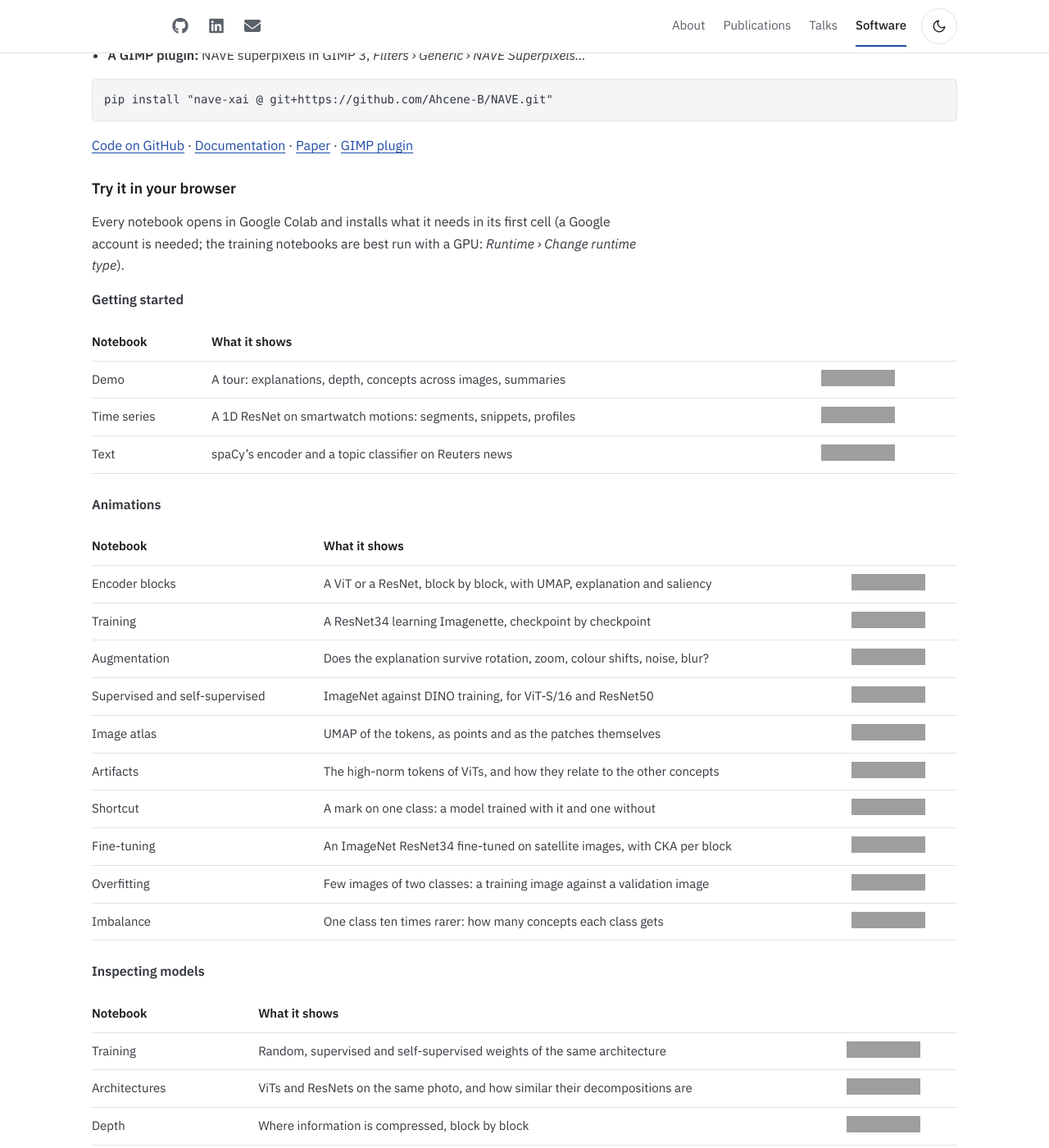
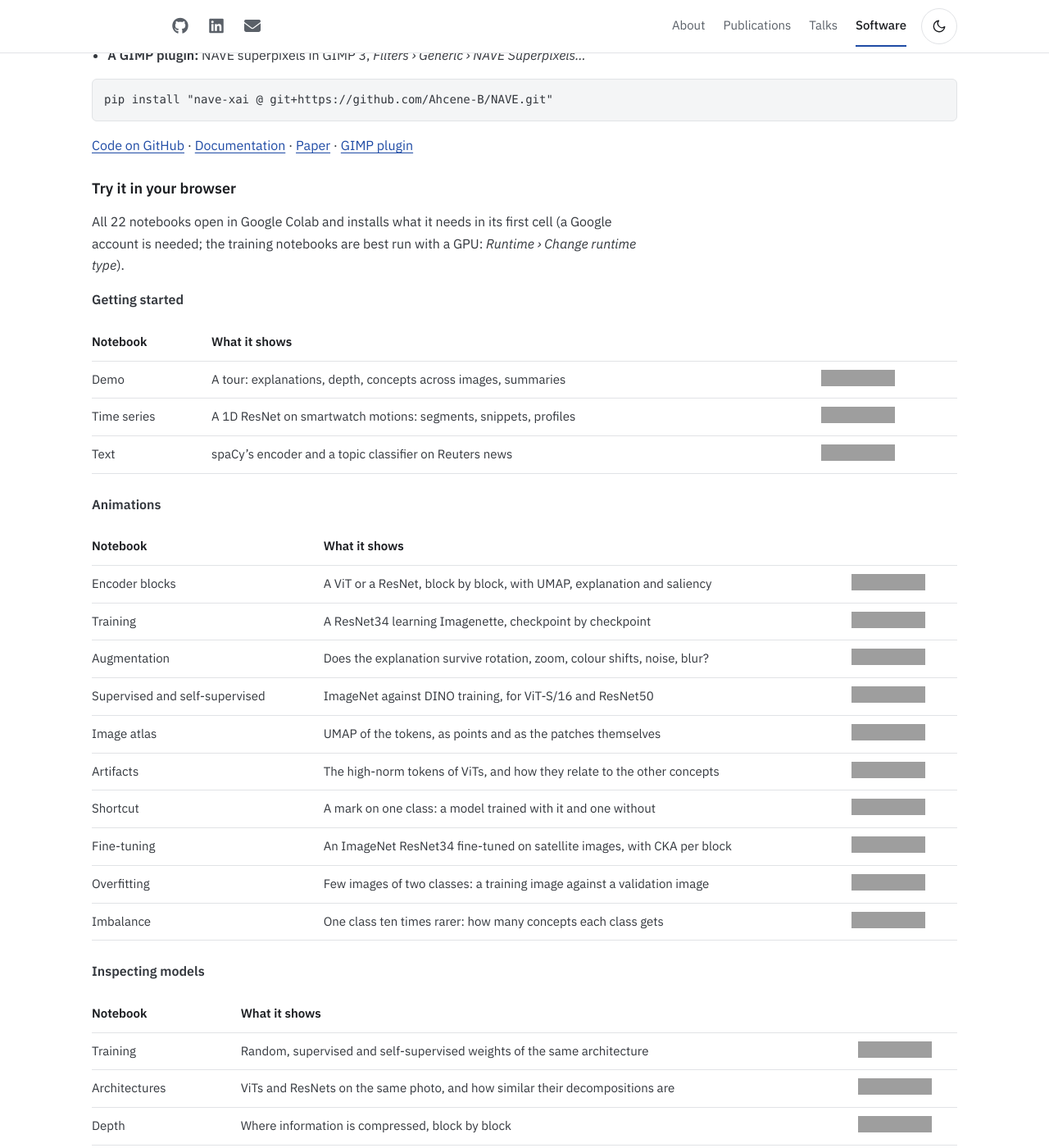
Before and after one commit to Ahcene-B/ahcene-b.github.io, a Jekyll site: the page built from _pages/software/nave-xai.md, in a window 1280 px wide and 1400 px high, scrolled down 1012 px. Shown: the whole window at 82% size. Built offline with Jekyll 4.4.1, drawn with Linux system fonts in a browser that asks for light colours; a style sheet for code colours, icons or effects is not loaded; some of the changed text lies outside the part shown; grey boxes are pictures that could not be loaded.

Commit message:
nave-xai: the causality notebook in the notebook table

```diff
--- a/_pages/software/nave-xai.md
+++ b/_pages/software/nave-xai.md
@@ -39,7 +39,7 @@ pip install "nave-xai @ git+https://github.com/Ahcene-B/NAVE.git"
 
 ### Try it in your browser
 
-Every notebook opens in Google Colab and installs what it needs in its first cell (a Google account is needed; the
+All 22 notebooks open in Google Colab and installs what it needs in its first cell (a Google account is needed; the
 training notebooks are best run with a GPU: *Runtime › Change runtime type*).
 
 **Getting started**
@@ -77,3 +77,4 @@ training notebooks are best run with a GPU: *Runtime › Change runtime type*).
 | Concepts as features | Classifying images from their concepts' proportions | [![Open in Colab](https://colab.research.google.com/assets/colab-badge.svg)](https://colab.research.google.com/github/Ahcene-B/NAVE/blob/main/notebooks/inspecting/06_concept_features.ipynb) |
 | Localization | Boxes around objects from NAVE's regions | [![Open in Colab](https://colab.research.google.com/assets/colab-badge.svg)](https://colab.research.google.com/github/Ahcene-B/NAVE/blob/main/notebooks/inspecting/07_localization.ipynb) |
 | Uncertainty | Where the encoder hesitates | [![Open in Colab](https://colab.research.google.com/assets/colab-badge.svg)](https://colab.research.google.com/github/Ahcene-B/NAVE/blob/main/notebooks/inspecting/08_uncertainty.ipynb) |
+| Causality | Do the concepts that come with a class drive its score? Interventions in a ResNet50 and a ViT | [![Open in Colab](https://colab.research.google.com/assets/colab-badge.svg)](https://colab.research.google.com/github/Ahcene-B/NAVE/blob/main/notebooks/inspecting/09_causality.ipynb) |
```
